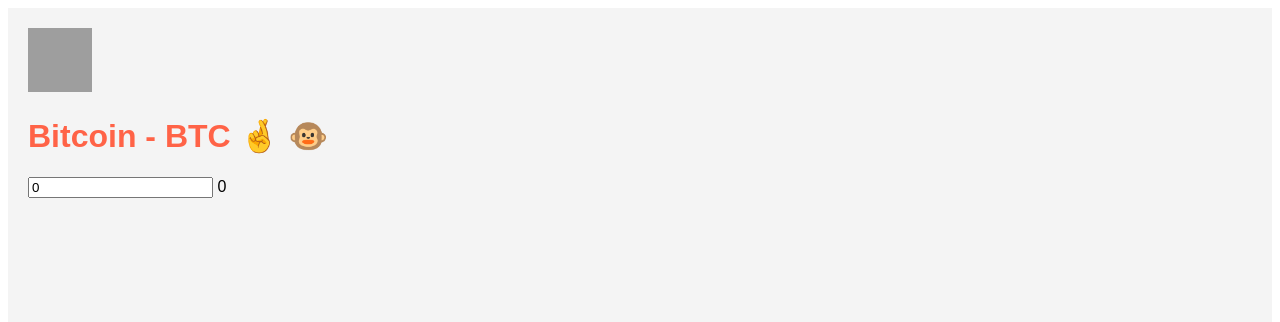
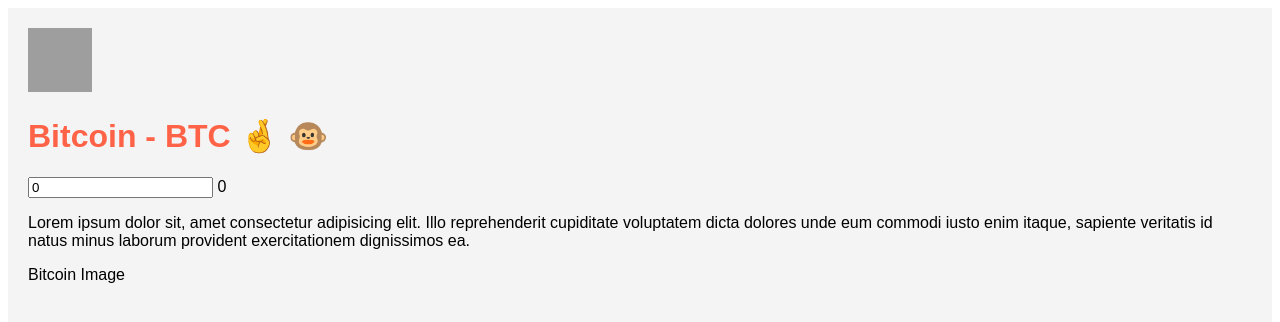
Before and after one commit to paulmrg-461/Vue.jsPlatziBasicCourse, a plain HTML site: page ComponentsModule/index.html in a window 1280 px wide. Drawn offline with nearby package versions, Linux system fonts and the light colour scheme; grey boxes are pictures that could not be loaded.

Commit message:
19.Slots

```diff
--- a/ComponentsModule/app.js
+++ b/ComponentsModule/app.js
@@ -66,6 +66,10 @@ Vue.component('CoinDetail', {
         </h1>
         <input type="number" v-model="value">
         <span>{{ convertedValue }}</span>
+
+        <slot name="text"></slot>
+        <slot name="link"></slot>
+
         <ul v-show="showPrices">
             <li
                 class="uppercase"
--- a/ComponentsModule/index.html
+++ b/ComponentsModule/index.html
@@ -8,7 +8,19 @@
 </head>
 <body>
     <div id="app" v-bind:style="{ background: '#' + color }">
-        <coin-detail v-on:change-color="updateColor" v-bind:coin="btc"></coin-detail>
+        <coin-detail
+            v-on:change-color="updateColor"
+            v-bind:coin="btc">
+
+            <template v-slot:text>
+                <p>
+                  Lorem ipsum dolor sit, amet consectetur adipisicing elit. Illo reprehenderit cupiditate voluptatem dicta dolores unde eum commodi iusto enim itaque, sapiente veritatis id natus minus laborum provident exercitationem dignissimos ea.
+                </p>
+            </template>
+            <template v-slot:link>
+                <a href="https://staticbl.bkmcdn.com/finanzas/wp-content/uploads/2013/09/bitcoin.png">Bitcoin Image</a>
+            </template>
+        </coin-detail>
     </div>
     <script src="https://cdn.jsdelivr.net/npm/vue@2.6.12/dist/vue.js"></script>
     <script src="app.js"></script>
```
